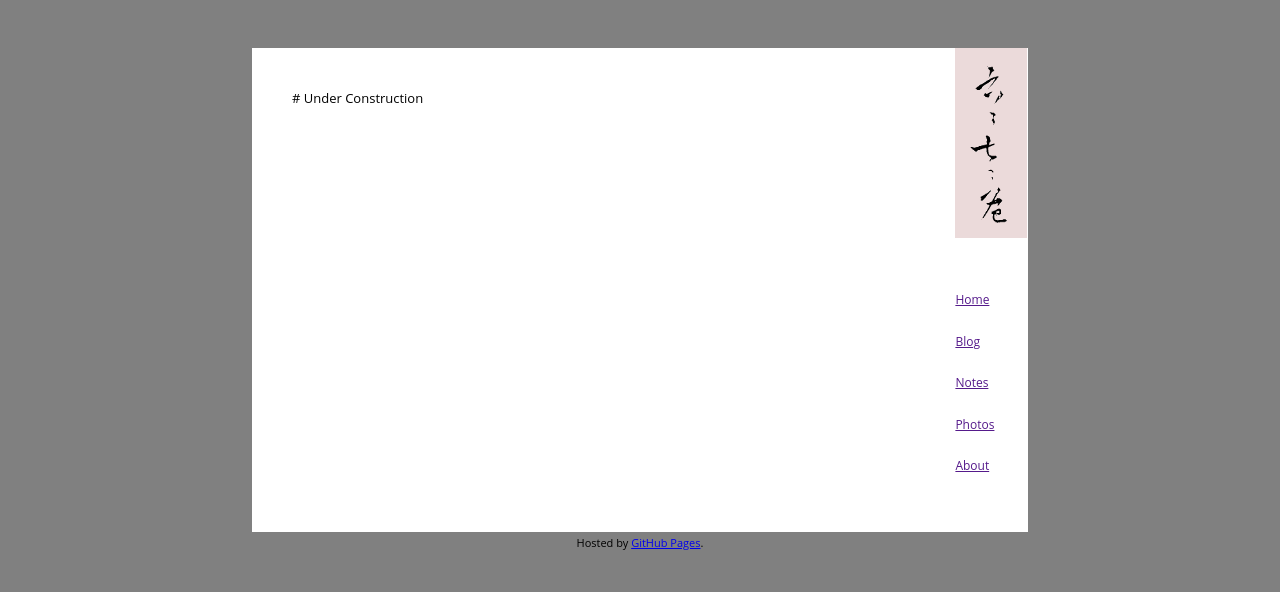
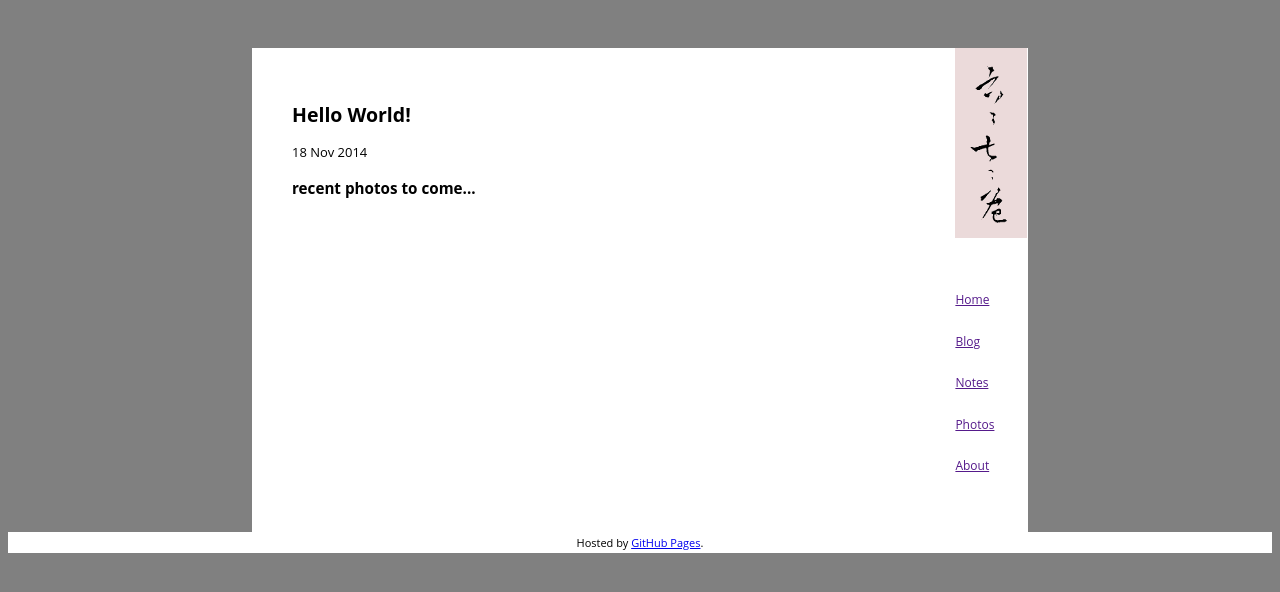
Before and after one commit to wangguanzhou/wangguanzhou.github.io, a Jekyll site: the page built from index.html, in a window 1280 px wide. Shown: the top 592 px of the page. Built offline with Jekyll 4.4.1, drawn with Linux system fonts in a browser that asks for light colours; the list of posts is cut into pages by our own code.

Commit message:
first post 2

```diff
--- a/_layouts/default.html
+++ b/_layouts/default.html
@@ -11,7 +11,12 @@
 <body>
 	<div class="container">
 		<div class="column">
-			{{content}}
+			<div class="content">
+				{{content}}
+			</div>
+			<div class="photos">
+				<h3>recent photos to come...</h3>
+			</div>
 		</div>
 		<div class="sidebar">
 			<div class="logo">
--- a/css/style.css
+++ b/css/style.css
@@ -51,6 +51,8 @@ body {
 }
 
 .footer {
+	background-color: #ffffff;
+	border-top: 1px, solid, #dedede;
 	text-align: center;
 	font-size: 11px;
 }
--- a/index.html
+++ b/index.html
@@ -2,4 +2,7 @@
 layout:	default
 ---
 
-# Under Construction
+{% for post in paginator.posts %}
+	<h2>{{ post.title }}</h2>
+	<time>{{ post.date | date_to_string }}</time>
+{% endfor %}
```
